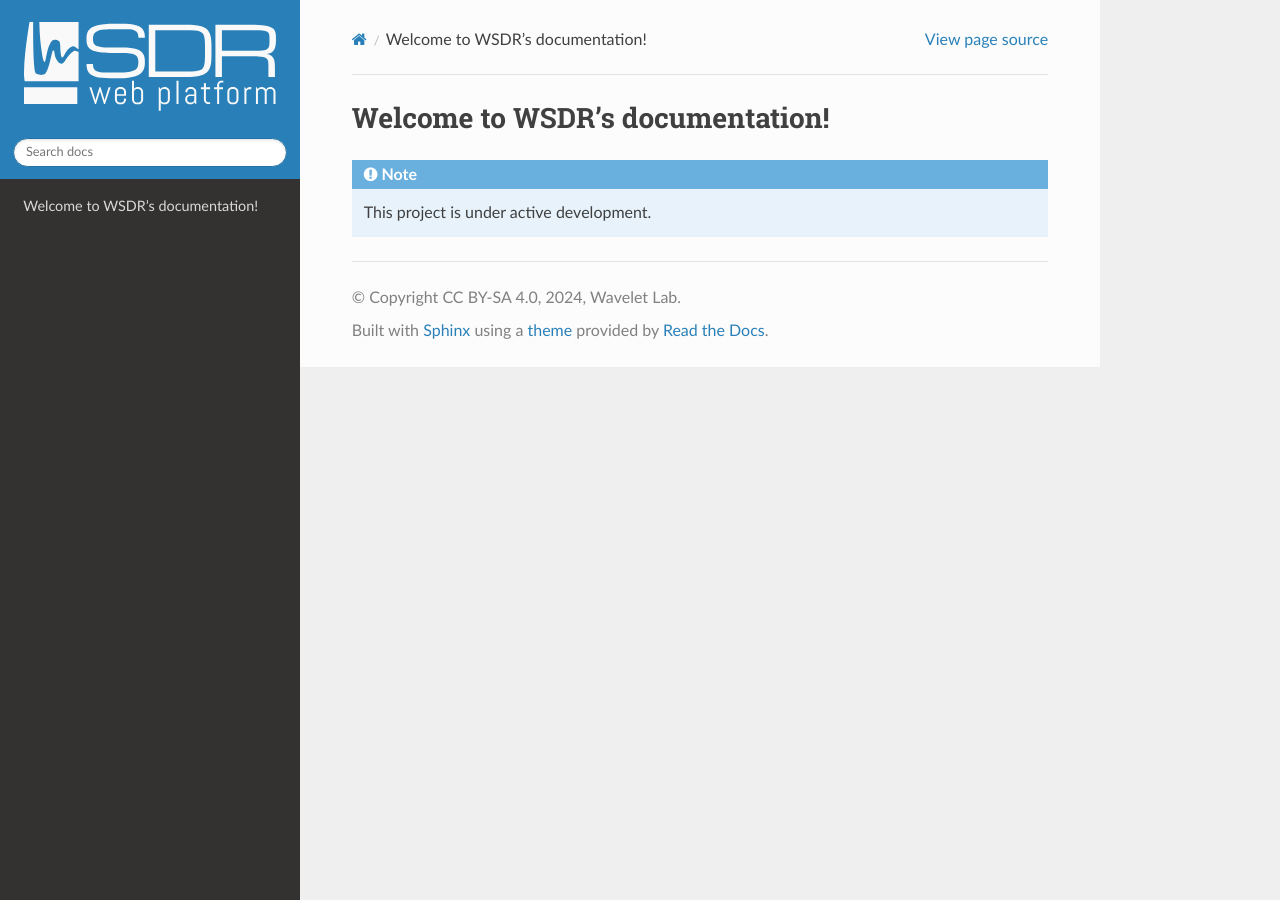
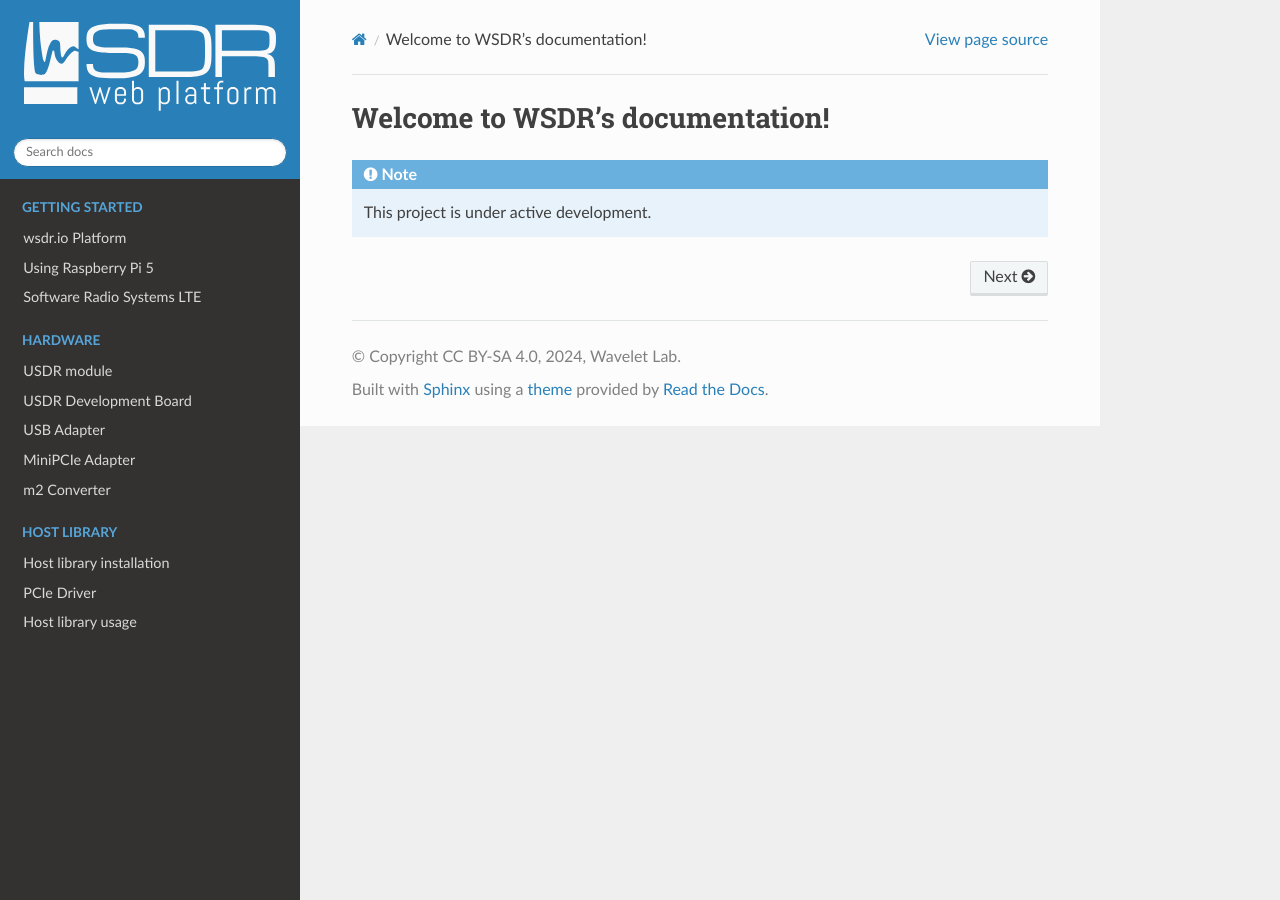
Before and after one commit to wavelet-lab/docs, a Sphinx documentation site: the page built from source/index.rst, in a window 1280 px wide. Built offline with Sphinx 7.4.7 and the Read the Docs theme 2.0.0, drawn with Linux system fonts in a browser that asks for light colours.

Commit message:
More scaffold.

```diff
--- /dev/null
+++ b/source/hardware/devboard.rst
@@ -0,0 +1,6 @@
+USDR Development Board
+======================
+
+.. note::
+
+   This project is under active development.
--- /dev/null
+++ b/source/hardware/m2converter.rst
@@ -0,0 +1,6 @@
+m2 Converter
+============
+
+.. note::
+
+   This project is under active development.
--- /dev/null
+++ b/source/hardware/minipcieadapter.rst
@@ -0,0 +1,6 @@
+MiniPCIe Adapter
+================
+
+.. note::
+
+   This project is under active development.
--- /dev/null
+++ b/source/hardware/usbadapter.rst
@@ -0,0 +1,6 @@
+USB Adapter
+===========
+
+.. note::
+
+   This project is under active development.
--- /dev/null
+++ b/source/hardware/usdr.rst
@@ -0,0 +1,6 @@
+USDR module
+===========
+
+.. note::
+
+   This project is under active development.
--- a/source/index.rst
+++ b/source/index.rst
@@ -4,3 +4,32 @@ Welcome to WSDR’s documentation!
 .. note::
 
    This project is under active development.
+
+.. toctree::
+   :maxdepth: 2
+   :hidden:
+   :caption: Getting started
+
+   /intro/wsdrio
+   /intro/raspberrypi5
+   /intro/srslte
+
+.. toctree::
+   :maxdepth: 2
+   :hidden:
+   :caption: Hardware
+
+   /hardware/usdr
+   /hardware/devboard
+   /hardware/usbadapter
+   /hardware/minipcieadapter
+   /hardware/m2converter
+
+.. toctree::
+   :maxdepth: 2
+   :hidden:
+   :caption: Host library
+
+   /library/installation
+   /library/driver
+   /library/usage
--- /dev/null
+++ b/source/intro/raspberrypi5.rst
@@ -0,0 +1,6 @@
+Using Raspberry Pi 5
+====================
+
+.. note::
+
+   This project is under active development.
--- /dev/null
+++ b/source/intro/srslte.rst
@@ -0,0 +1,6 @@
+Software Radio Systems LTE
+==========================
+
+.. note::
+
+   This project is under active development.
--- /dev/null
+++ b/source/intro/wsdrio.rst
@@ -0,0 +1,6 @@
+wsdr.io Platform
+================
+
+.. note::
+
+   This project is under active development.
--- /dev/null
+++ b/source/library/driver.rst
@@ -0,0 +1,6 @@
+PCIe Driver
+===========
+
+.. note::
+
+   This project is under active development.
--- /dev/null
+++ b/source/library/installation.rst
@@ -0,0 +1,6 @@
+Host library installation
+=========================
+
+.. note::
+
+   This project is under active development.
--- /dev/null
+++ b/source/library/usage.rst
@@ -0,0 +1,6 @@
+Host library usage
+==================
+
+.. note::
+
+   This project is under active development.
```
